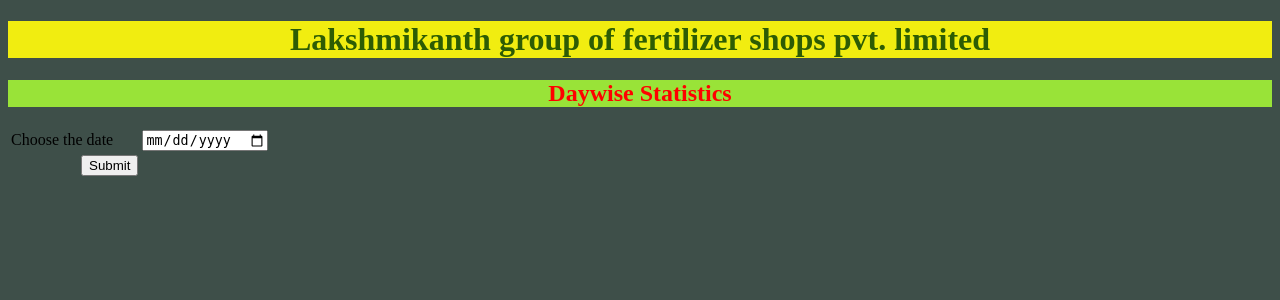
After one commit to PMANOHARAREDDY/PM-ELECTRONICS, a Flask app: page /dashboard/stats/dstats in a window 1280 px wide. The commit adds this page. Shown: the top 300 px of the page. Run offline with Flask 3, Linux system fonts and the light colour scheme.

Commit message:
Business statistics daywise, monthwise & Yearwise

```diff
--- a/app.py
+++ b/app.py
@@ -54,6 +54,64 @@ def stock():
 @app.route('/dashboard/stats')
 def stats():
     return render_template('/stats.html')
+
+@app.route('/dashboard/stats/dstats')
+def dstats():
+    return render_template('/dstats.html')
+
+
+@app.route('/dashboard/stats/dstats/db', methods = ['POST','GET'])
+def db():
+    date = request.form['date']
+    c.execute("select sum(amount) from paid_customer_details where date = '{}'".format(date))
+    camt = c.fetchall()
+    c.execute("select sum(amount) from debt_customer_details where date = '{}'".format(date))
+    damt = c.fetchall()
+    c.execute("select sum(amount) from paid_customer_details where date = '{}' and product_name = 'Clearance'".format(date))
+    ccamt = c.fetchall()
+    c.execute("select count(*) from paid_customer_details where date = '{}'".format(date))
+    c_ct = c.fetchall()
+    c.execute("select count(*) from debt_customer_details where date = '{}'".format(date))
+    d_ct = c.fetchall()
+    return render_template('stats_f.html',ccash = camt[0][0],dcash = damt[0][0],c_amt = ccamt[0][0],cash_count = c_ct[0][0], debt_count = d_ct[0][0])
+
+@app.route('/dashboard/stats/mstats')
+def mstats():
+    return render_template('/mstats.html')
+
+@app.route('/dashboard/stats/mstats/mb', methods = ['POST','GET'])
+def mb():
+    date = request.form['month']
+    c.execute("select sum(amount) from paid_customer_details where Month(date) = '{}' and Year(date) = '{}'".format(int(date[5:]),int(date[:4])))
+    camt = c.fetchall()
+    c.execute("select sum(amount) from debt_customer_details where Month(date) = '{}' and Year(date) = '{}'".format(int(date[5:]),int(date[:4])))
+    damt = c.fetchall()
+    c.execute("select sum(amount) from paid_customer_details where Month(date) = '{}' and product_name = 'Clearance' and Year(date) = '{}'".format(int(date[5:]),int(date[:4])))
+    ccamt = c.fetchall()
+    c.execute("select count(*) from paid_customer_details where Month(date) = '{}' and Year(date) = '{}'".format(int(date[5:]),int(date[:4])))
+    c_ct = c.fetchall()
+    c.execute("select count(*) from debt_customer_details where Month(date) = '{}' and Year(date) = '{}'".format(int(date[5:]),int(date[:4])))
+    d_ct = c.fetchall()
+    return render_template('stats_f.html',ccash = camt[0][0],dcash = damt[0][0],debt_count = d_ct[0][0],cash_count = c_ct[0][0],c_amt = ccamt[0][0])
+
+@app.route('/dashboard/stats/ystats')
+def ystats():
+    return render_template('/ystats.html')
+
+@app.route('/dashboard/stats/ystats/yb', methods = ['POST','GET'])
+def yb():
+    date = request.form['year']
+    c.execute("select sum(amount) from paid_customer_details where Year(date) = '{}'".format(int(date)))
+    camt = c.fetchall()
+    c.execute("select sum(amount) from debt_customer_details where Year(date) = '{}'".format(int(date)))
+    damt = c.fetchall()
+    c.execute("select sum(amount) from paid_customer_details where product_name = 'Clearance' and Year(date) = '{}'".format(int(date)))
+    ccamt = c.fetchall()
+    c.execute("select count(*) from paid_customer_details where Year(date) = '{}'".format(int(date)))
+    c_ct = c.fetchall()
+    c.execute("select count(*) from debt_customer_details where Year(date) = '{}'".format(int(date)))
+    d_ct = c.fetchall()
+    return render_template('stats_f.html',ccash = camt[0][0],dcash = damt[0][0],debt_count = d_ct[0][0],cash_count = c_ct[0][0],c_amt = ccamt[0][0])
 
 @app.route('/dashboard/customer/cash')
 def cash():
@@ -118,4 +176,4 @@ def clear3():
     return redirect(url_for('customer'))
 
 if __name__ == '__main__':
-    app.run()
+    app.run(debug=True)
--- /dev/null
+++ b/templates/dstats.html
@@ -0,0 +1,27 @@
+<!DOCTYPE html>
+<html>
+    <head>
+        <title>Lakshmi Kanth & co.</title>
+    </head>
+    <body style="background-color: rgb(62, 79, 73);">
+        <div>
+            <h1 style="text-align: center;color: rgb(45, 92, 4);background-color: rgb(241, 237, 16);">Lakshmikanth group of fertilizer shops pvt. limited</h1>
+        </div>
+        <div>
+            <h2 style="text-align: center;color: rgb(255, 0, 0);background-color: rgb(153, 227, 56);"> Daywise Statistics </h2>
+        </div>
+        <div>
+            <form action="http://localhost:5000/dashboard/stats/dstats/db" method="post">
+                <table>
+                    <tr>
+                        <td>Choose the date</td>
+                        <td><input type="date" name="date"></td>
+                    </tr>
+                    <tr>
+                        <td><input type="submit" style="margin-left: 70px;"></td>
+                    </tr>
+                </table>
+            </form>
+        </div>
+    </body>
+</html>
--- a/templates/stats.html
+++ b/templates/stats.html
@@ -12,13 +12,13 @@
         </div>
         <div style="margin: 60px;">
             <p style="display: inline;margin-left: 20px;">
-                <a href=""><img src="/static/day.jpg" width="250px"height="240px"></a>
+                <a href="http://localhost:5000/dashboard/stats/dstats"><img src="/static/day.jpg" width="250px"height="240px"></a>
             </p>
             <p style="display: inline;margin-left: 20px; ">
-                <a href=""><img src="/static/month.jpg" width="250px" height="240px"></a>
+                <a href="http://localhost:5000/dashboard/stats/mstats"><img src="/static/month.jpg" width="250px" height="240px"></a>
             </p>
             <p style="display: inline;margin-left: 20px;">
-                <a href=""><img src="/static/year.jpg" width="250px" height="240px"></a>
+                <a href="http://localhost:5000/dashboard/stats/ystats"><img src="/static/year.jpg" width="250px" height="240px"></a>
             </p>
             <p style="display: inline;margin-left: 20px;">
                 <a href=""><img src="/static/stocks.jpg" width="250px" height="240px"></a>
```
Also changed, not shown: templates/mstats.html (added, +27 -0 lines), templates/stats_f.html (added, +21 -0 lines), templates/ystats.html (added, +29 -0 lines).
